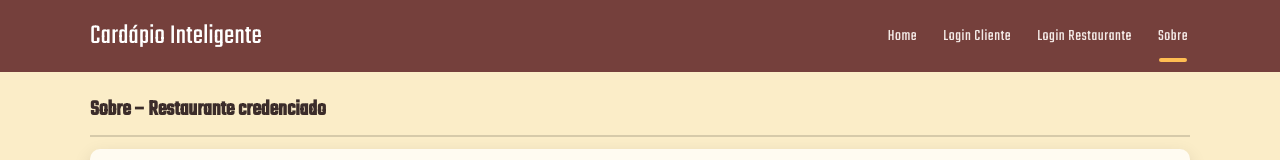
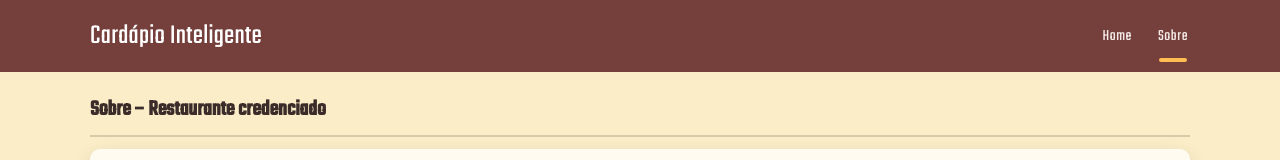
Before and after one commit to teuss96/cardapio_inteligente, a plain HTML site: page front_end/sobre.html in a window 1280 px wide. Shown: the top 160 px of the page. Drawn offline with Linux system fonts and the light colour scheme.

```diff
--- a/front_end/sobre.html
+++ b/front_end/sobre.html
@@ -15,8 +15,6 @@
       <div class="brand">Cardápio Inteligente</div>
       <nav class="nav">
         <a class="nav-link" href="index.html">Home</a>
-        <a class="nav-link" href="login.html">Login Cliente</a>
-        <a class="nav-link" href="login.html#restaurante">Login Restaurante</a>
         <a class="nav-link active" href="sobre.html">Sobre</a>
       </nav>
     </div>
```
